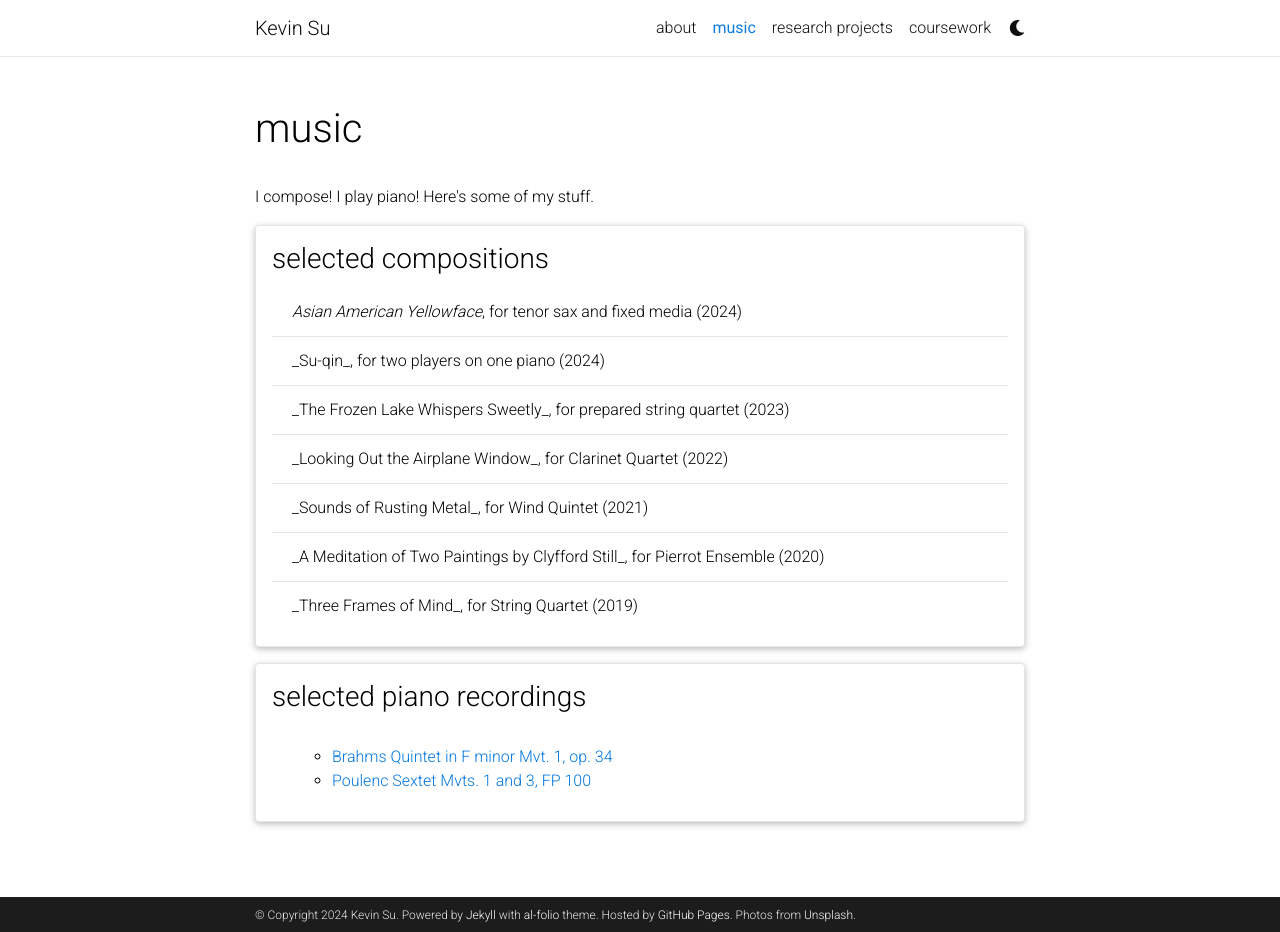
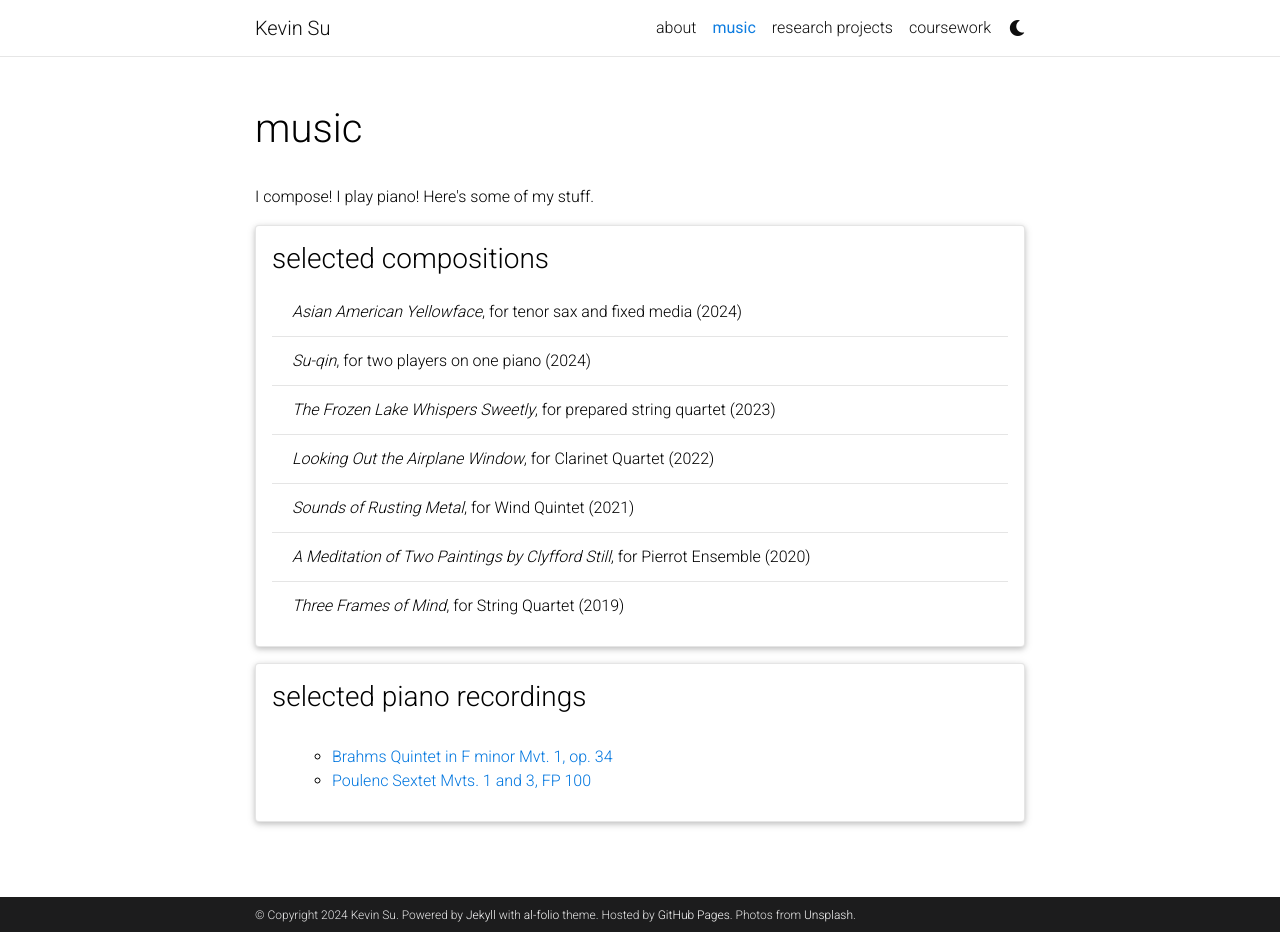
Before and after one commit to kevin20841/kevin20841.github.io, a Jekyll site: the page built from _pages/music.md, in a window 1280 px wide and 932 px high. Built offline with Jekyll 4.4.1, drawn with Linux system fonts in a browser that asks for light colours; comment, search, counter and statistics services are not loaded; a style sheet for code colours, icons or effects is not loaded.

```diff
--- a/_data/music.yml
+++ b/_data/music.yml
@@ -2,12 +2,12 @@
   type: list
   contents:
     - <em>Asian American Yellowface</em>, for tenor sax and fixed media (2024)
-    - _Su-qin_, for two players on one piano (2024)
-    - _The Frozen Lake Whispers Sweetly_, for prepared string quartet (2023)
-    - _Looking Out the Airplane Window_, for Clarinet Quartet (2022)
-    - _Sounds of Rusting Metal_, for Wind Quintet (2021)
-    - _A Meditation of Two Paintings by Clyfford Still_, for Pierrot Ensemble (2020)
-    - _Three Frames of Mind_, for String Quartet (2019)
+    - <em>Su-qin</em>, for two players on one piano (2024)
+    - <em>The Frozen Lake Whispers Sweetly</em>, for prepared string quartet (2023)
+    - <em>Looking Out the Airplane Window</em>, for Clarinet Quartet (2022)
+    - <em>Sounds of Rusting Metal</em>, for Wind Quintet (2021)
+    - <em>A Meditation of Two Paintings by Clyfford Still</em>, for Pierrot Ensemble (2020)
+    - <em>Three Frames of Mind</em>, for String Quartet (2019)
 
 - title: selected piano recordings
   type: nested_list
```
